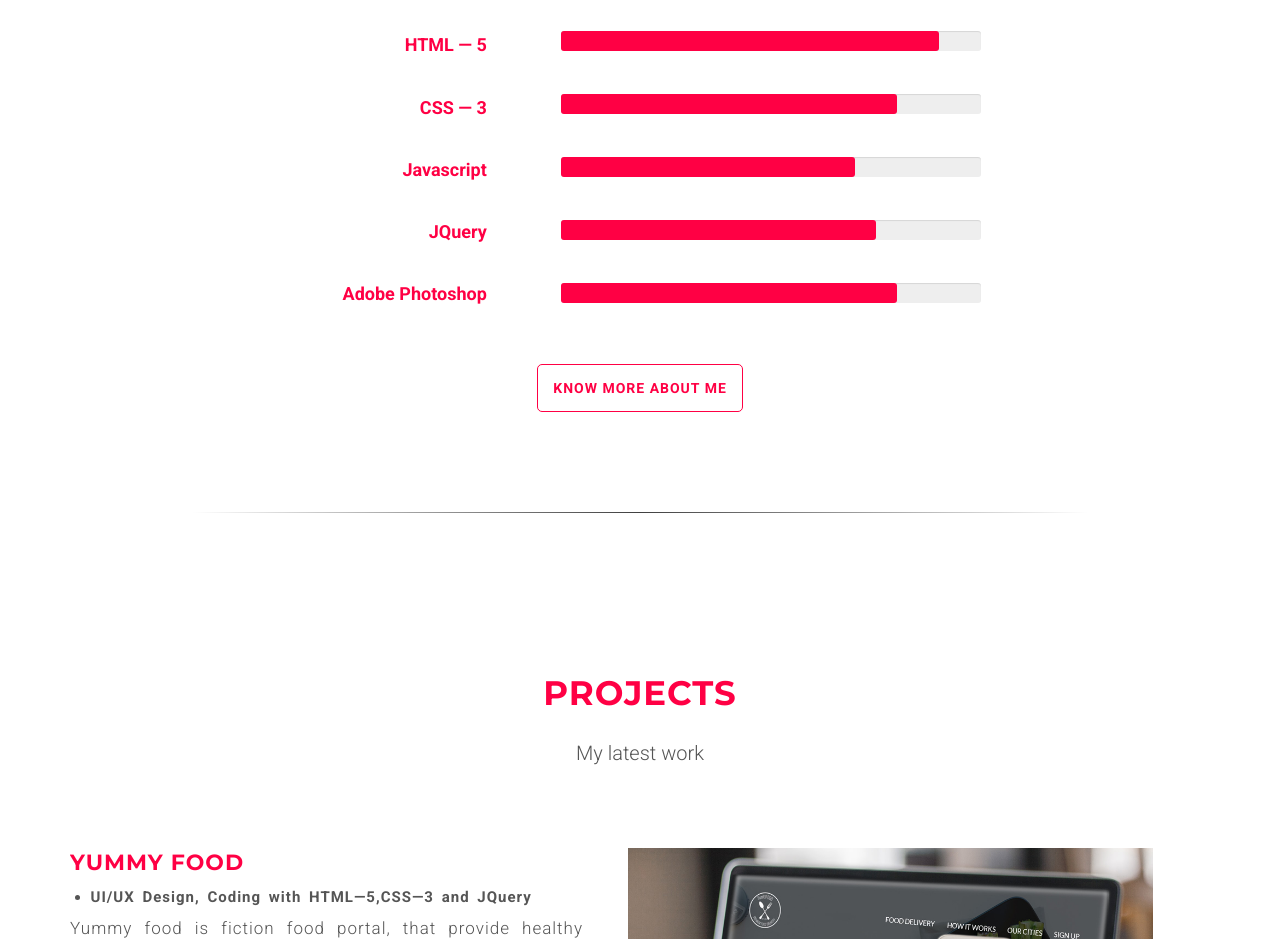
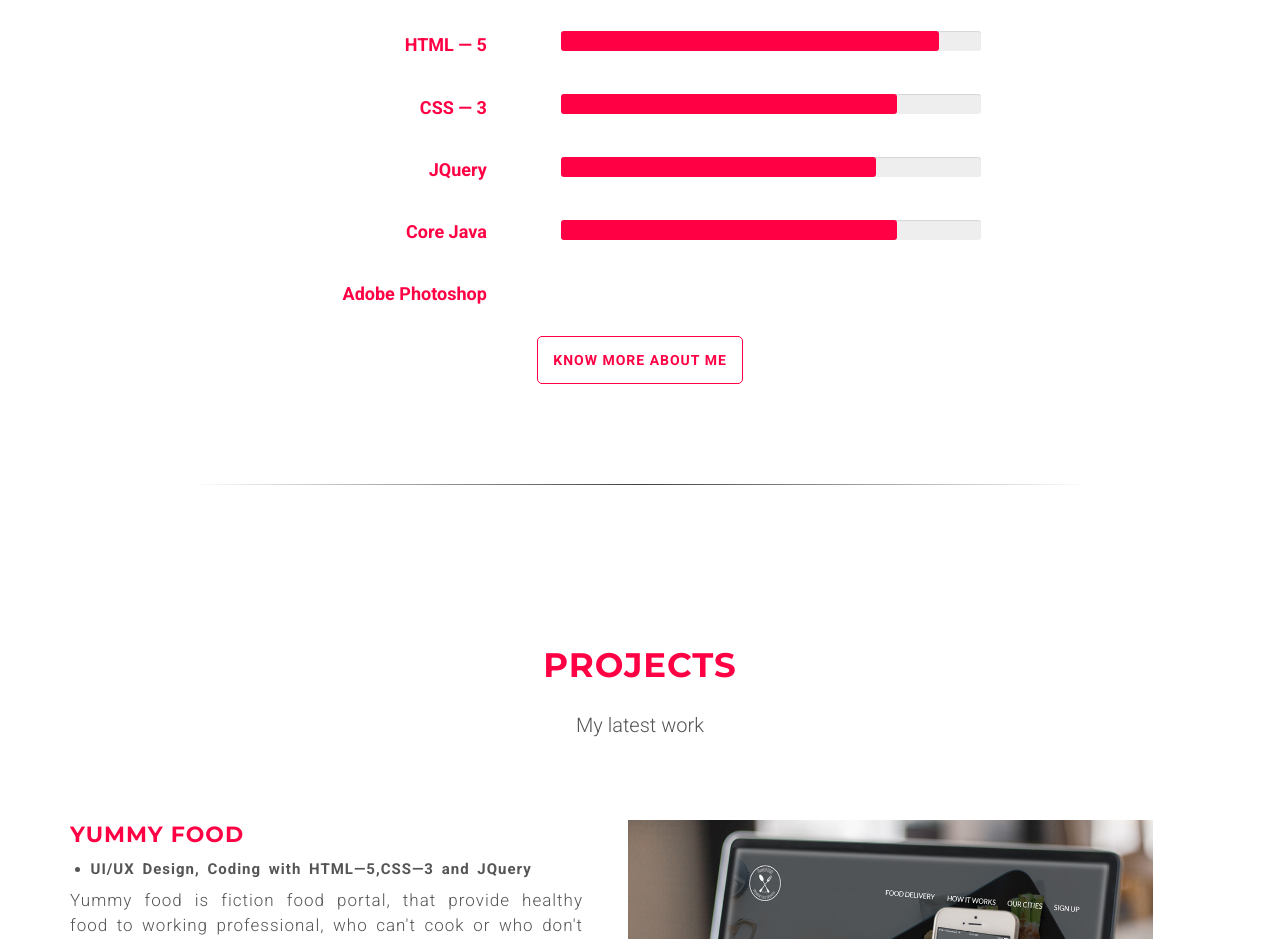
Before and after one commit to yugullsharma/yugullsharma.github.io, a plain HTML site: page index.html in a window 1280 px wide. Shown: the part 1711-2650 px from the top of the page. Drawn offline with nearby package versions, Linux system fonts and the light colour scheme; some packages are replaced by stand-ins of ours; a script that the page names is missing; files whose address does not match are found by name.

Commit message:
Update index.html

```diff
--- a/index.html
+++ b/index.html
@@ -119,16 +119,16 @@
                 <ul>
                     <li>HTML &mdash; 5</li>
                     <li>CSS &mdash; 3</li>
-                    <li>Javascript</li>
                     <li>JQuery</li>
+                    <li>Core Java</li>
                     <li>Adobe Photoshop</li>
                 </ul>
             </div>
             <div class="col span-1-of-2 container">
                 <div id="html"></div>
                 <div id="css"></div>
-                <div id="jscript"></div>
                 <div id="jq"></div>
+                <div id="java"></div>
                 <div id="photoshop"></div>
             </div>
         </div>
```
